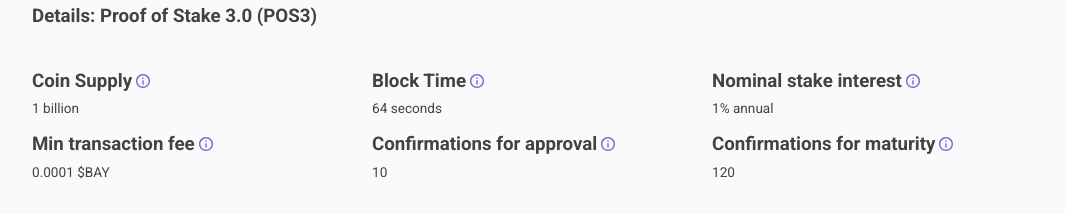
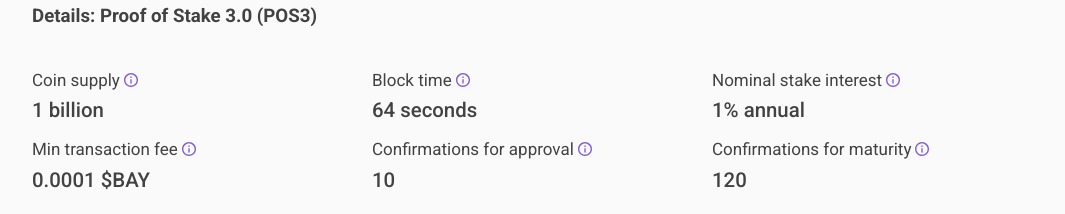
Before and after one commit to Ultrasstas/bit-calc-backend, a React (Create React App) app in the folder frontend/: page / in a window 1280 px wide. Shown: the part 672-886 px from the top of the page, without its empty margins (98-1163 px from the left). Built offline with nearby package versions, Linux system fonts and the light colour scheme; no server answers.

Commit message:
SCA-14 fix text size in details

```diff
--- a/frontend/src/components/CoinsData/CoinsData.css
+++ b/frontend/src/components/CoinsData/CoinsData.css
@@ -26,8 +26,8 @@
     min-width: 20rem;
 }
 .coins-data-item-title {
-    font-weight: 700;
-    font-size: 1.1rem;
+    /*font-weight: 700;*/
+    font-size: 1rem;
     display: flex;
     flex-flow: row nowrap;
     justify-content: flex-start;
@@ -35,6 +35,8 @@
 }
 .coins-data-item-text {
     margin-top: 0.5rem;
+    font-size: 1.2rem;
+    font-weight: 500;
 }
 
 @media screen and (max-width: 786px) {
--- a/frontend/src/components/CoinsData/CoinsData.js
+++ b/frontend/src/components/CoinsData/CoinsData.js
@@ -4,8 +4,8 @@
 import './CoinsData.css';
 
 const mockData = [
-    {id: 'q1', title: 'Coin Supply', value: '1 billion', tooltip: 'Current amount of coins in circulation'},
-    {id: 'q2', title: 'Block Time', value: '64 seconds', tooltip: 'The time needed for a new block to be generated.<br/> It\'s also the time to send & receive a transaction.<br/> Blocks contain the transaction data and address balances'},
+    {id: 'q1', title: 'Coin supply', value: '1 billion', tooltip: 'Current amount of coins in circulation'},
+    {id: 'q2', title: 'Block time', value: '64 seconds', tooltip: 'The time needed for a new block to be generated.<br/> It\'s also the time to send & receive a transaction.<br/> Blocks contain the transaction data and address balances'},
     {id: 'q3', title: 'Nominal stake interest', value: '1% annual', tooltip: 'Flat APR of generated coins awarded to stakers<br/> relative to the total supply amount of coins.<br/> It\'s also the minimum interest you can get when staking.<br/> The generated coins are awarded through stake rewards of 20 coins'},
     {id: 'q4', title: 'Min transaction fee', value: '0.0001 $BAY', tooltip: 'The minimum viable fee to send a transaction,<br/> paid to the network'},
     {id: 'q5', title: 'Confirmations for approval', value: '10', tooltip: 'Estimated amount of blocks generated to be sure<br/> the transaction has been fully broadcasted and confirmed<br/> by the entire blockchain network'},
```
